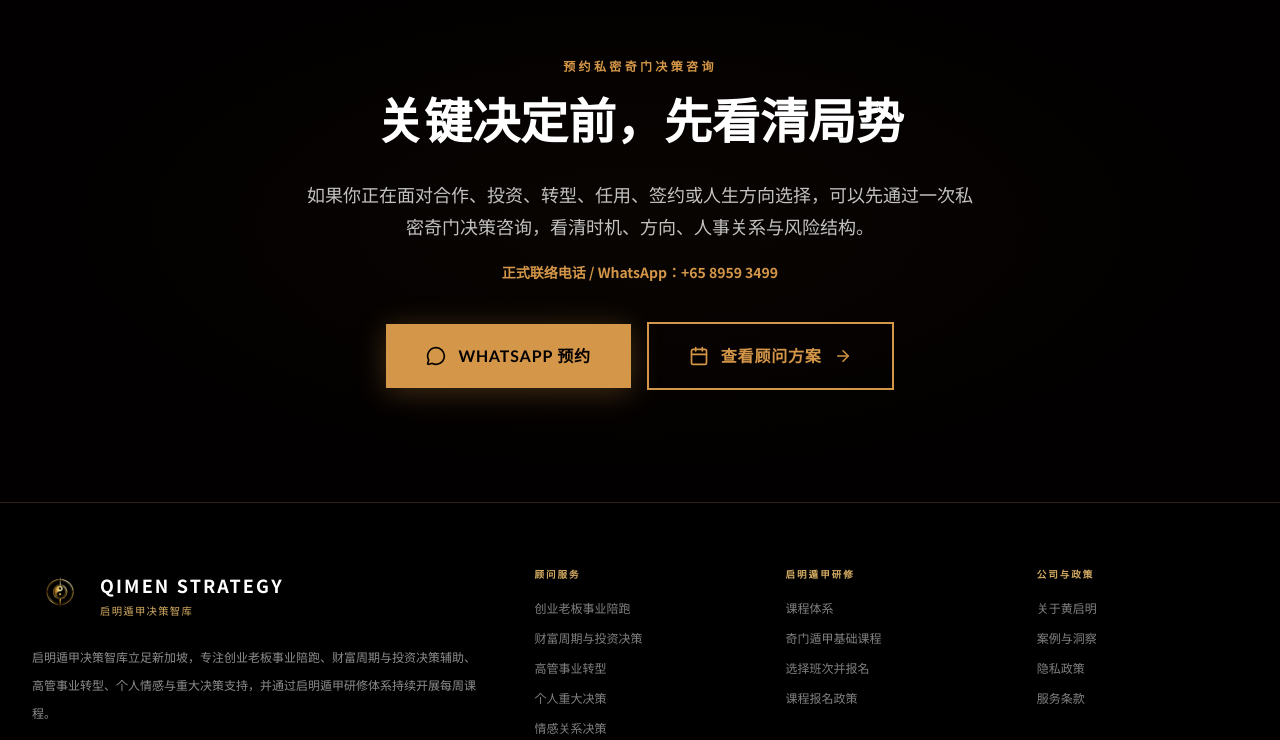
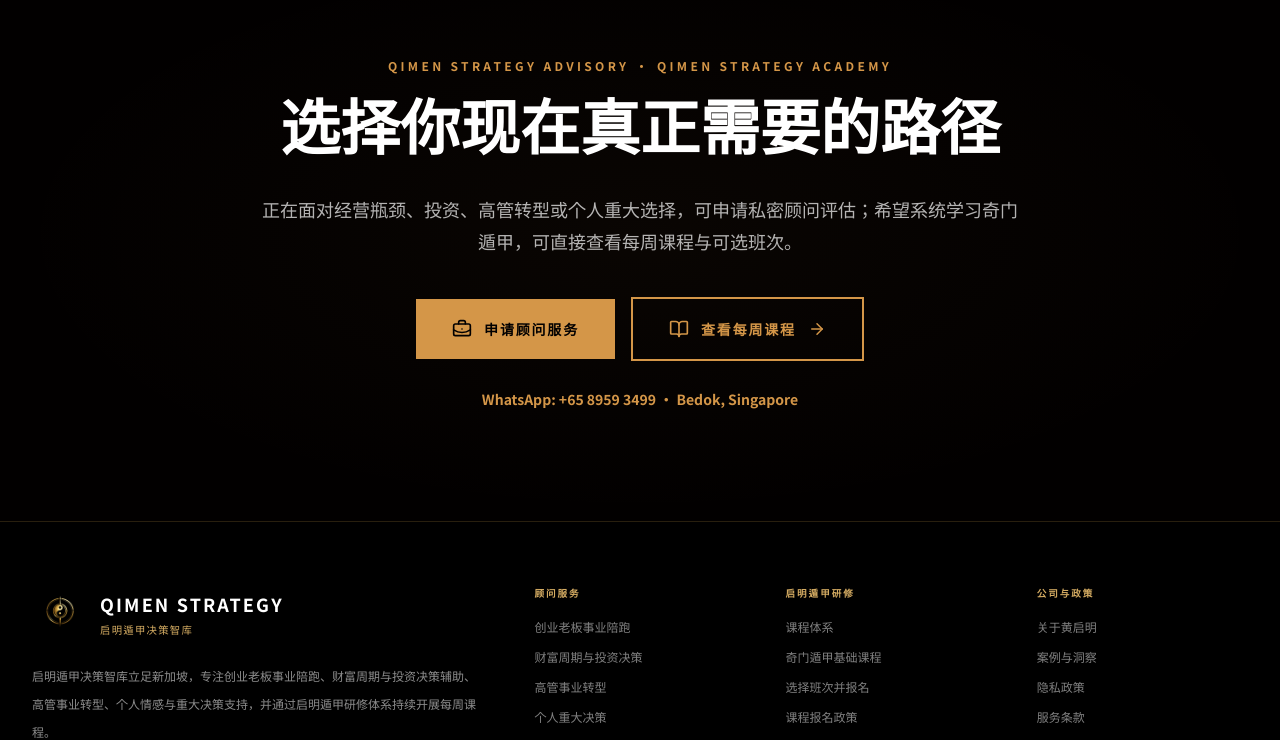
Before and after one commit to BODHIWONG/qmfeng-website, a Next.js app: page / in a window 1280 px wide. Shown: the part 10189-10929 px from the top of the page. Built offline with nearby package versions, Linux system fonts and the light colour scheme.

Commit message:
Align final homepage CTA with advisory and academy pathways

```diff
--- a/components/final-cta.tsx
+++ b/components/final-cta.tsx
@@ -1,13 +1,9 @@
 "use client";
 
 import { motion } from "framer-motion";
+import { ArrowRight, BookOpen, BriefcaseBusiness } from "lucide-react";
+import Link from "next/link";
 import { useLanguage } from "@/contexts/language-context";
-import { ArrowRight, MessageCircle, Calendar } from "lucide-react";
-
-const WA_LINK = [
-  "https://wa.me/6589593499",
-  "text=Hello%20Qimen%20Strategy%2C%20I%20would%20like%20to%20book%20a%20Qimen%20Decision%20Consultation.",
-].join("?");
 
 export default function FinalCTA() {
   const { t } = useLanguage();
@@ -16,91 +12,61 @@ export default function FinalCTA() {
     <section className="relative overflow-hidden bg-[oklch(0.06_0.02_60)] py-20 md:py-28">
       <div
         className="absolute inset-0 opacity-30"
-        style={{
-          background:
-            "radial-gradient(ellipse at center, oklch(0.72 0.12 70 / 0.1) 0%, transparent 70%)",
-        }}
+        style={{ background: "radial-gradient(ellipse at center, oklch(0.72 0.12 70 / 0.12) 0%, transparent 70%)" }}
       />
-
       <div className="container relative">
-        <div className="mx-auto max-w-4xl text-center">
+        <div className="mx-auto max-w-5xl text-center">
           <motion.p
             initial={{ opacity: 0, y: 16 }}
             whileInView={{ opacity: 1, y: 0 }}
             viewport={{ once: true }}
-            transition={{ duration: 0.55 }}
             className="mb-5 text-xs font-bold uppercase tracking-[0.28em] text-[oklch(0.72_0.12_70)]"
           >
-            {t("预约私密奇门决策咨询", "Book a Private Qimen Decision Consultation")}
+            Qimen Strategy Advisory · Qimen Strategy Academy
           </motion.p>
-
           <motion.h2
-            initial={{ opacity: 0, y: 30 }}
+            initial={{ opacity: 0, y: 28 }}
             whileInView={{ opacity: 1, y: 0 }}
             viewport={{ once: true }}
-            transition={{ duration: 0.7 }}
-            className="mb-6 text-3xl font-bold leading-tight text-white sm:text-4xl md:text-5xl"
-            style={{
-              fontFamily:
-                "var(--font-cormorant), var(--font-noto-serif), serif",
-            }}
+            className="text-3xl font-bold leading-tight text-white sm:text-4xl md:text-6xl"
+            style={{ fontFamily: "var(--font-cormorant), var(--font-noto-serif), serif" }}
+          >
+            {t("选择你现在真正需要的路径", "Choose the pathway you actually need now")}
+          </motion.h2>
+          <motion.p
+            initial={{ opacity: 0, y: 18 }}
+            whileInView={{ opacity: 1, y: 0 }}
+            viewport={{ once: true }}
+            className="mx-auto mt-6 max-w-3xl text-base leading-8 text-white/70 md:text-lg"
           >
             {t(
-              "关键决定前，先看清局势",
-              "See the situation clearly before you decide"
-            )}
-          </motion.h2>
-
-          <motion.p
-            initial={{ opacity: 0, y: 20 }}
-            whileInView={{ opacity: 1, y: 0 }}
-            viewport={{ once: true }}
-            transition={{ duration: 0.6, delay: 0.15 }}
-            className="mx-auto mb-5 max-w-2xl text-base leading-8 text-white/76 md:text-lg"
-          >
-            {t(
-              "如果你正在面对合作、投资、转型、任用、签约或人生方向选择，可以先通过一次私密奇门决策咨询，看清时机、方向、人事关系与风险结构。",
-              "If you are facing a partnership, investment, transition, appointment, contract or major life-direction choice, a private Qimen Decision Consultation can help you read timing, direction, people dynamics and risk structure before action."
+              "正在面对经营瓶颈、投资、高管转型或个人重大选择，可申请私密顾问评估；希望系统学习奇门遁甲，可直接查看每周课程与可选班次。",
+              "Apply for private advisory when facing business bottlenecks, investment, executive transition or a major personal decision. Choose the academy pathway when you want structured weekly Qi Men Dun Jia training."
             )}
           </motion.p>
-
-          <p className="mb-10 text-sm font-semibold text-[oklch(0.72_0.12_70)]">
-            {t("正式联络电话 / WhatsApp：+65 8959 3499", "Official Phone / WhatsApp: +65 8959 3499")}
-          </p>
-
           <motion.div
             initial={{ opacity: 0, y: 20 }}
             whileInView={{ opacity: 1, y: 0 }}
             viewport={{ once: true }}
-            transition={{ duration: 0.6, delay: 0.35 }}
-            className="flex flex-col items-center justify-center gap-4 sm:flex-row"
+            className="mt-10 flex flex-col items-center justify-center gap-4 sm:flex-row"
           >
-            <a
-              href={WA_LINK}
-              target="_blank"
-              rel="noopener noreferrer"
-              className="inline-flex w-full items-center justify-center gap-3 px-10 py-5 text-base font-bold uppercase tracking-wider transition-all duration-300 hover:scale-[1.02] sm:w-auto"
-              style={{
-                fontFamily: "var(--font-lato), sans-serif",
-                background: "oklch(0.72 0.12 70)",
-                color: "oklch(0.06 0.02 60)",
-                boxShadow: "0 4px 30px oklch(0.72 0.12 70 / 0.3)",
-              }}
+            <Link
+              href="/enterprise-strategic-advisory"
+              className="inline-flex w-full items-center justify-center gap-3 bg-[oklch(0.72_0.12_70)] px-9 py-5 text-sm font-bold uppercase tracking-[0.13em] text-[oklch(0.06_0.02_60)] transition hover:scale-[1.02] sm:w-auto"
             >
-              <MessageCircle size={20} />
-              {t("WhatsApp 预约", "Book on WhatsApp")}
-            </a>
-
-            <a
-              href="/qimen-strategy-business"
-              className="inline-flex w-full items-center justify-center gap-3 border-2 border-[oklch(0.72_0.12_70)] px-10 py-5 text-base font-bold uppercase tracking-wider text-[oklch(0.72_0.12_70)] transition-all duration-300 hover:bg-[oklch(0.72_0.12_70)] hover:text-[oklch(0.06_0.02_60)] sm:w-auto"
-              style={{ fontFamily: "var(--font-lato), sans-serif" }}
+              <BriefcaseBusiness size={20} />
+              {t("申请顾问服务", "Apply for Advisory")}
+            </Link>
+            <Link
+              href="/courses"
+              className="inline-flex w-full items-center justify-center gap-3 border-2 border-[oklch(0.72_0.12_70)] px-9 py-5 text-sm font-bold uppercase tracking-[0.13em] text-[oklch(0.72_0.12_70)] transition hover:bg-[oklch(0.72_0.12_70)] hover:text-[oklch(0.06_0.02_60)] sm:w-auto"
             >
-              <Calendar size={20} />
-              {t("查看顾问方案", "View Advisory Programs")}
+              <BookOpen size={20} />
+              {t("查看每周课程", "View Weekly Courses")}
               <ArrowRight size={18} />
-            </a>
+            </Link>
           </motion.div>
+          <p className="mt-7 text-sm font-semibold text-[oklch(0.72_0.12_70)]">WhatsApp: +65 8959 3499 · Bedok, Singapore</p>
         </div>
       </div>
     </section>
```
